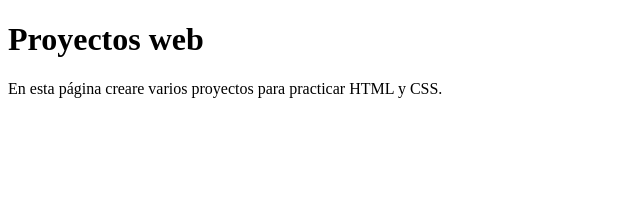
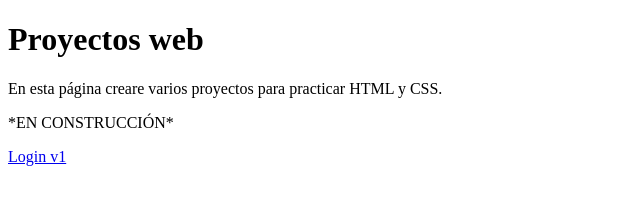
Before and after one commit to Lear29/Web-projects, a plain HTML site: page index.html in a window 1280 px wide. Shown: the whole page, without its empty margins (0-640 px from the left). Drawn offline with Linux system fonts and the light colour scheme.

Commit message:
Cambiado index

```diff
--- a/index.html
+++ b/index.html
@@ -8,5 +8,7 @@
   <body>
     <h1>Proyectos web</h1>
     <p>En esta página creare varios proyectos para practicar HTML y CSS.</p>
+    <p>*EN CONSTRUCCIÓN*</p>
+    <a href="login/login_v1.html">Login v1</a>
   </body>
 </html>
```
